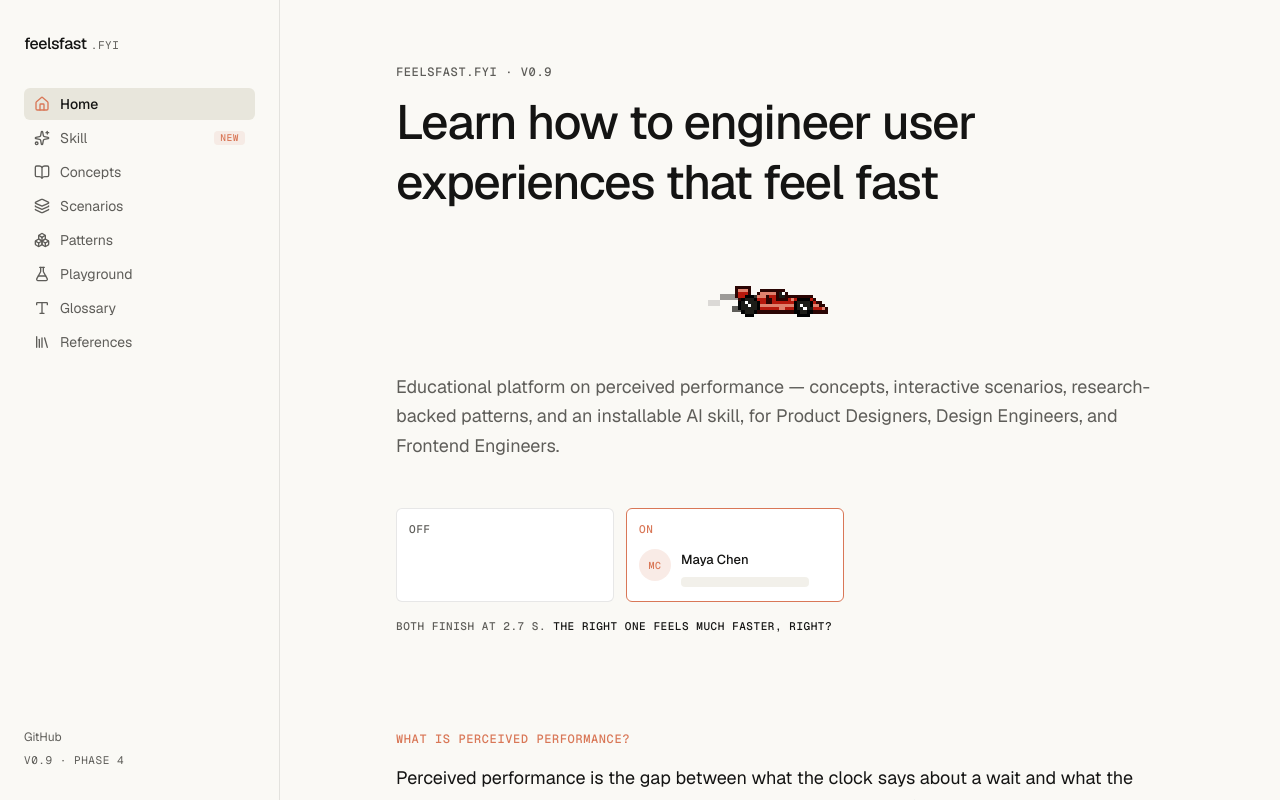
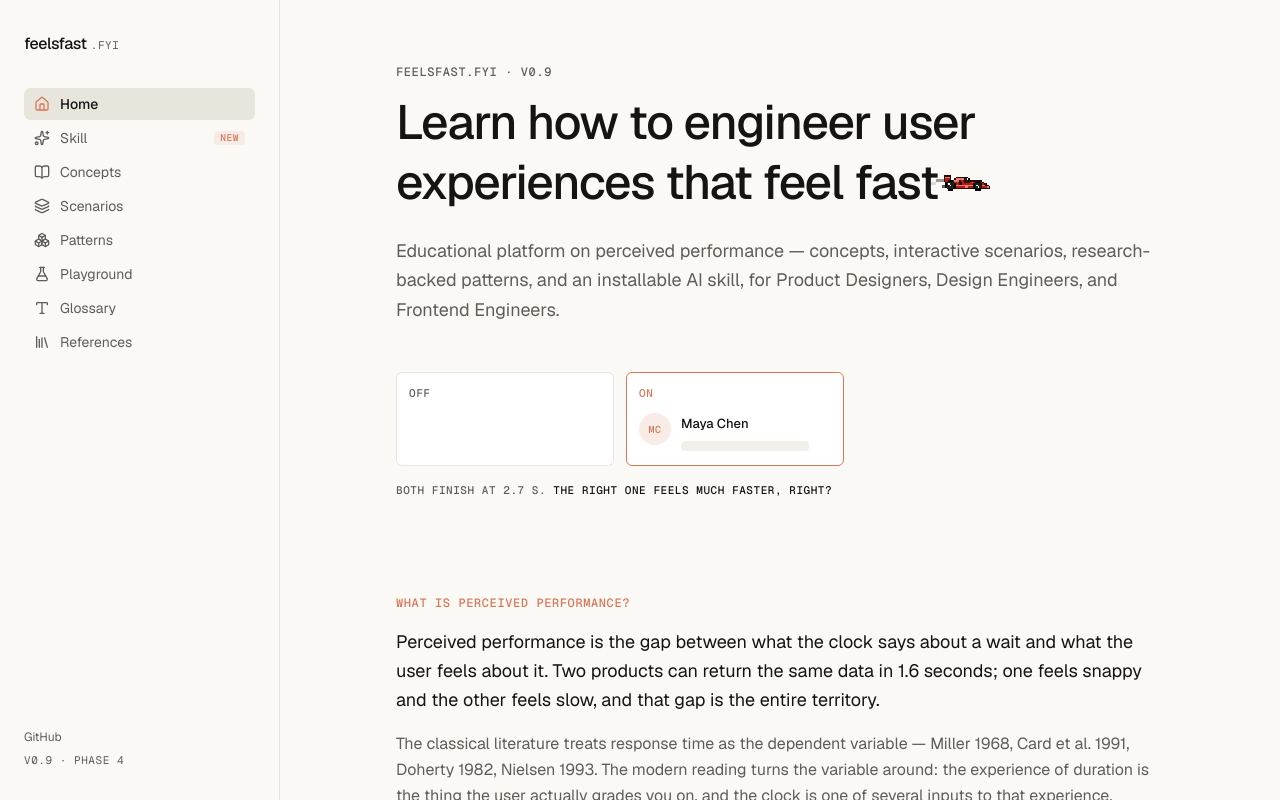
Before and after one commit to andrzejdelgado/feelsfast, a Next.js app: page / in a window 1280 px wide. Shown: the top 800 px of the page. Built offline with nearby package versions, Linux system fonts and the light colour scheme.

Commit message:
Revert "feat: race-car icon moves to its own block, 2x size, centred"
This reverts commit fa9ef78de83a0862114663085f71e27708645263.

```diff
--- a/src/app/page.tsx
+++ b/src/app/page.tsx
@@ -101,11 +101,15 @@ export default function HomePage() {
           feelsfast.fyi · v0.9
         </p>
         <h1 className="mt-3 text-4xl font-medium leading-tight tracking-tight text-foreground sm:text-5xl">
-          Learn how to engineer user experiences that feel fast
+          Learn how to engineer user experiences that feel{" "}
+          <span className="whitespace-nowrap">
+            fast
+            <RaceCarIcon
+              className="ml-1 inline-block size-[1em]"
+              style={{ verticalAlign: "-0.15em" }}
+            />
+          </span>
         </h1>
-        <div className="mt-10 flex justify-center">
-          <RaceCarIcon className="size-[4.5rem] sm:size-24" />
-        </div>
         <p className="mt-6 text-lg leading-relaxed text-muted-foreground">
           {siteConfig.description}
         </p>
```
